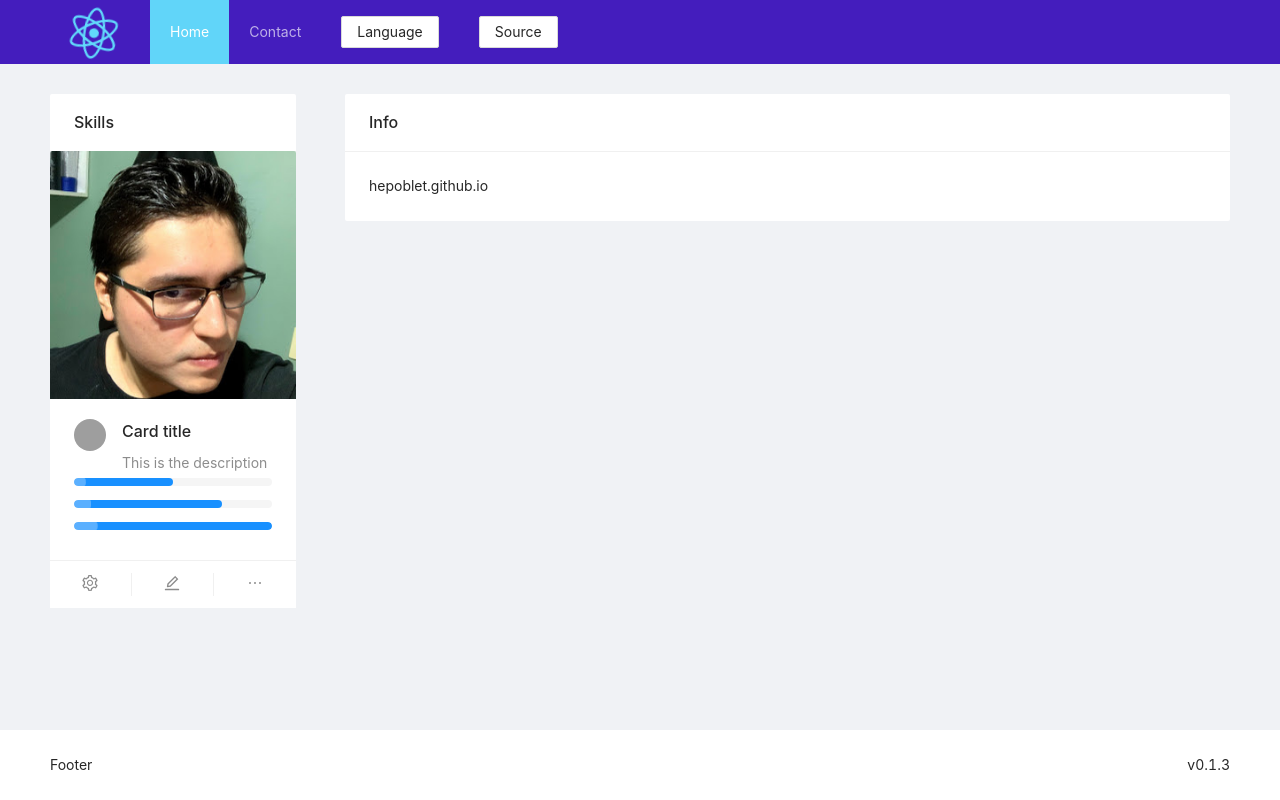
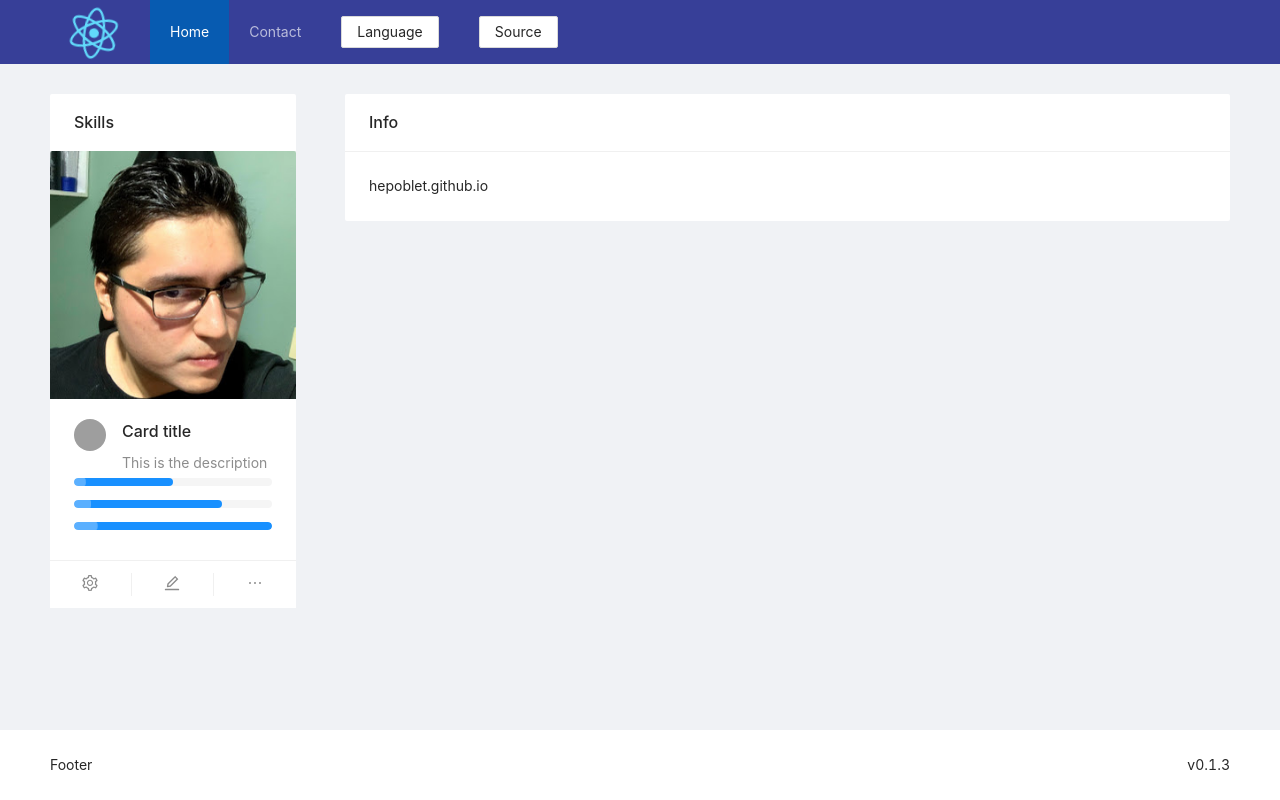
Before and after one commit to hepoblet/hepoblet.github.io, a React app: page / in a window 1280 px wide. Built offline with nearby package versions, Linux system fonts and the light colour scheme; grey boxes are pictures that could not be loaded.

Commit message:
fix styles

```diff
--- a/src/layouts/antd/styles.less
+++ b/src/layouts/antd/styles.less
@@ -1,8 +1,8 @@
 @import (less) 'antd/dist/antd.less';
 
-@layout-header-background: #441dbd;
+@layout-header-background: #373f98;
 @layout-footer-background: #fff;
-@menu-dark-item-active-bg: #61d5f9;
+@menu-dark-item-active-bg: #075bb1;
 
 body {
   font-family: -apple-system, BlinkMacSystemFont, 'Ubuntu', 'Helvetica Neue', sans-serif;
```
